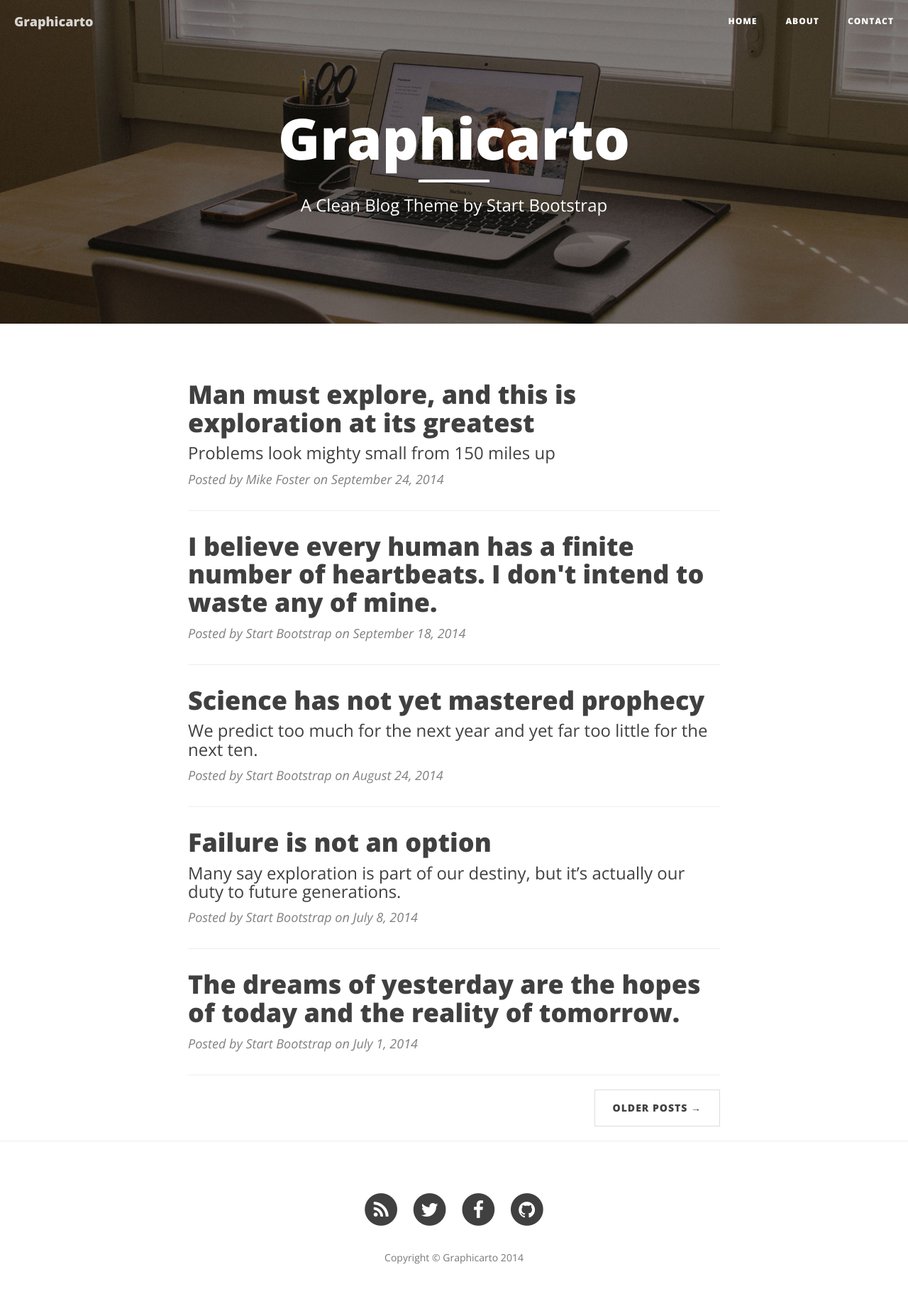
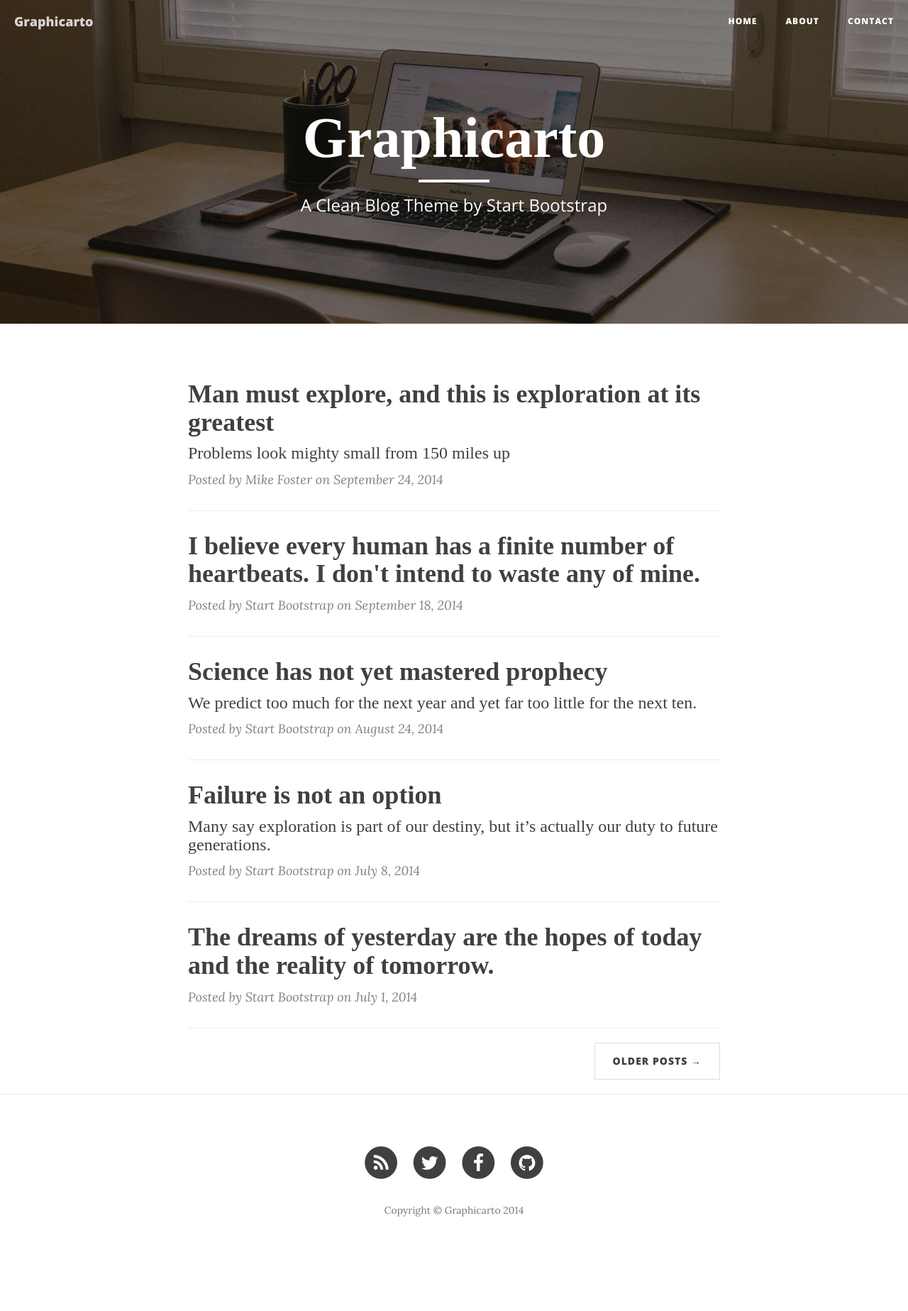
Before and after one commit to mjfoster83/mjfoster83.github.io, a Jekyll site: the page built from index.html, in a window 1280 px wide. Shown: the whole page at 71% size. Built offline with Jekyll 4.4.1, drawn with Linux system fonts in a browser that asks for light colours; nearby versions of some CDN libraries; the list of posts is cut into pages by our own code; after the commit the page ends 1781 px from its top, so only the background shows below that.

Commit message:
times new roman

```diff
--- a/css/clean-blog.css
+++ b/css/clean-blog.css
@@ -1,5 +1,5 @@
 body {
-  font-family: 'Open Sans', 'Times New Roman', serif;
+  font-family: 'Lora', 'Times New Roman', serif;
   font-size: 20px;
   color: #404040;
 }
@@ -16,7 +16,7 @@
 h4,
 h5,
 h6 {
-  font-family: 'Open Sans', 'Helvetica Neue', Helvetica, Arial, sans-serif;
+  font-family: 'Times New Roman', 'Helvetica Neue', Helvetica, Arial, sans-serif;
   font-weight: 800;
 }
 a {
```
